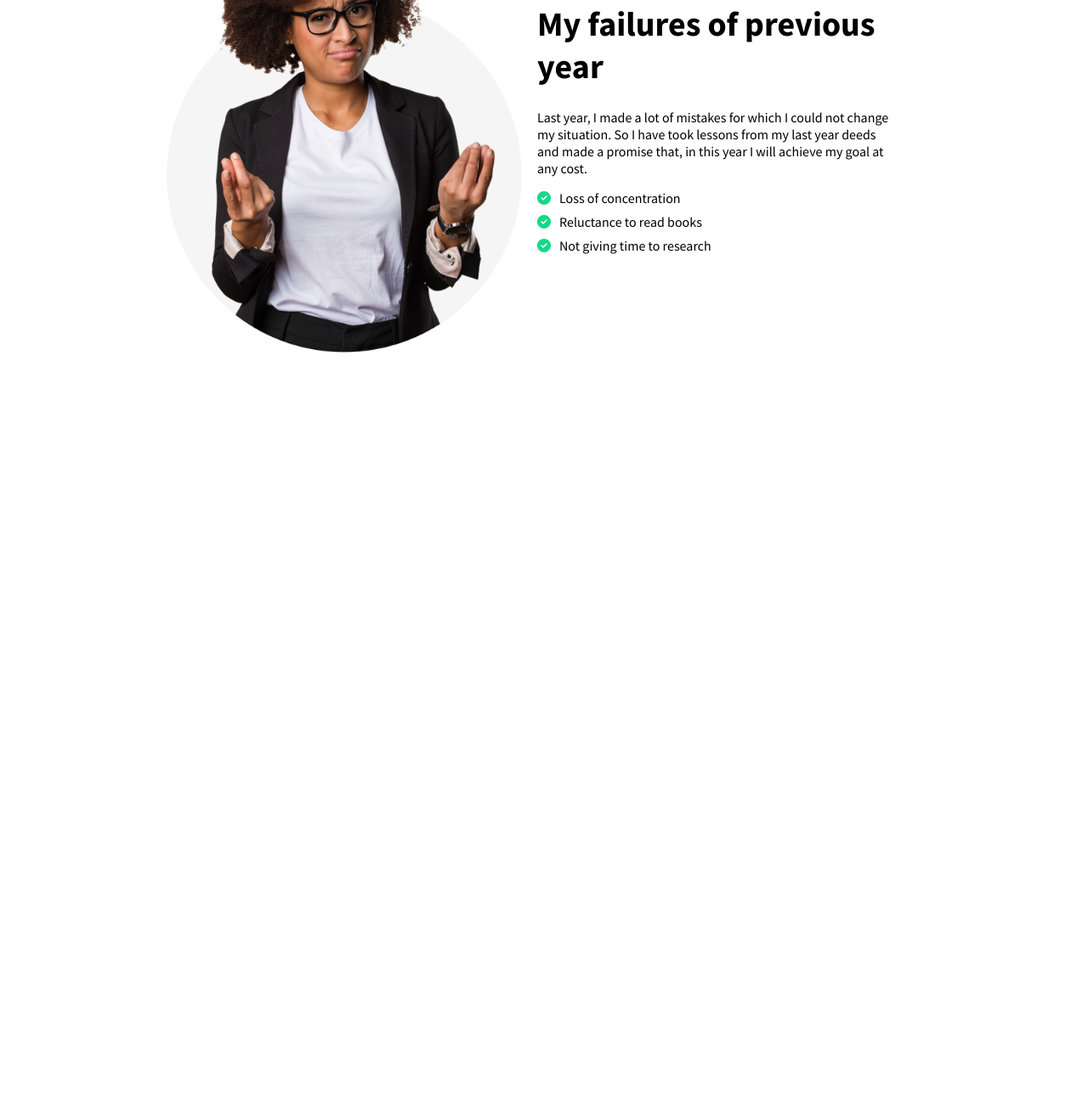
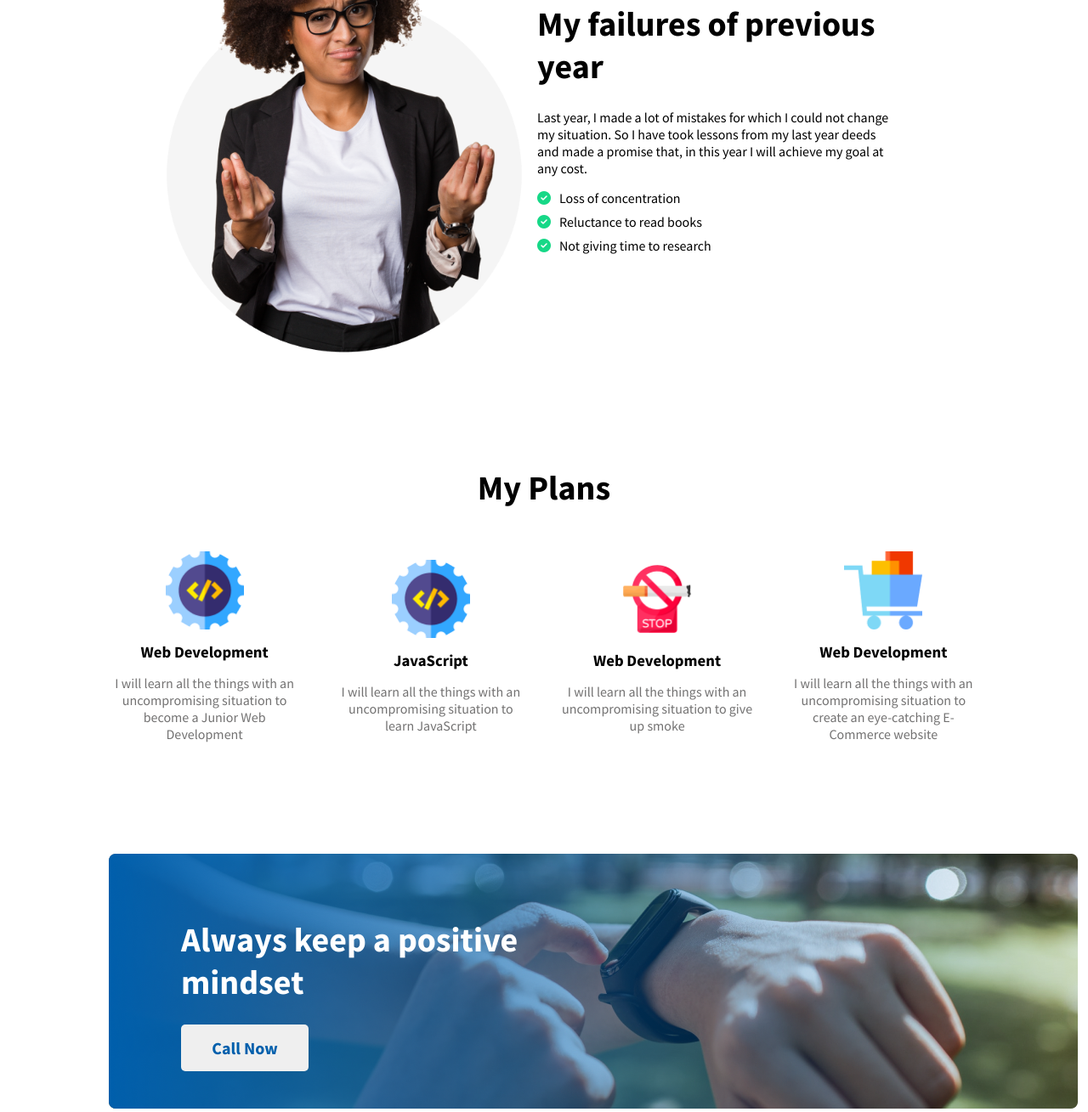
Before and after one commit to MohammadNaiem65/assignment-01, a plain HTML site: page index.html in a window 1280 px wide. Shown: the part 1058-2367 px from the top of the page at 85% size. Before the commit the page ends 1477 px from the top, so only its background shows below. Drawn offline with Linux system fonts and the light colour scheme.

Commit message:
completed the contact section

```diff
--- a/index.html
+++ b/index.html
@@ -27,20 +27,56 @@
     </div>
     <!-- Main Body -->
     <div class="body">
+        <!-- Failure Section -->
         <div class="failure-section">
             <div>
                 <img src="images/person.png" alt="">
             </div>
             <div class="failure-details">
-                <h2 class="failure-title">My failures of previous year</h2>
+                <h2 class="failure-title title">My failures of previous year</h2>
                 <p>Last year, I made a lot of mistakes for which I could not change my situation. So I have took lessons
                     from my last year deeds and made a promise that, in this year I will achieve my goal at any cost.
                 </p>
                 <div class="failures">
-                   <p><i class="fa-solid fa-circle-check"></i>Loss of concentration</p>
-                   <p><i class="fa-solid fa-circle-check"></i>Reluctance to read books</p>
-                   <p><i class="fa-solid fa-circle-check"></i>Not giving time to research</p>
+                    <p><i class="fa-solid fa-circle-check"></i>Loss of concentration</p>
+                    <p><i class="fa-solid fa-circle-check"></i>Reluctance to read books</p>
+                    <p><i class="fa-solid fa-circle-check"></i>Not giving time to research</p>
                 </div>
+            </div>
+        </div>
+        <!-- Plans Section -->
+        <div class="my-plans">
+            <h2 class="title">My Plans</h2>
+            <div class="plans">
+                <div class="plan">
+                    <img src="images/icons/web.png" alt="">
+                    <h3 class="plan-title">Web Development</h3>
+                    <p>I will learn all the things with an uncompromising situation to become a Junior Web Development</p>
+                </div>
+                <div class="plan">
+                    <img src="images/icons/web.png" alt="">
+                    <h3 class="plan-title">JavaScript</h3>
+                    <p>I will learn all the things with an uncompromising situation to learn JavaScript</p>
+                </div>
+                <div class="plan">
+                    <img src="images/icons/smoke.png" alt="">
+                    <h3 class="plan-title">Web Development</h3>
+                    <p>I will learn all the things with an uncompromising situation to give up smoke</p>
+                </div>
+                <div class="plan">
+                    <img src="images/icons/ecom.png" alt="">
+                    <h3 class="plan-title">Web Development</h3>
+                    <p>I will learn all the things with an uncompromising situation to create an eye-catching E-Commerce website</p>
+                </div>
+            </div>
+        </div>
+        <!-- Contact Section -->
+        <div class="contact">
+            <img src="images/watch.png" alt="">
+            <img class="gradient" src="images/gradient.png" alt="">
+            <div class="contact-details">
+                <h2 class="title">Always keep a positive<br> mindset</h2>
+                <button class="contact">Call Now</button>
             </div>
         </div>
     </div>
--- a/styles/styles.css
+++ b/styles/styles.css
@@ -53,7 +53,8 @@
     justify-content: space-between;
     align-items: center;
 }
-.failure-section div img{
+
+.failure-section div img {
     width: 450px;
     margin-left: 50px;
 }
@@ -65,8 +66,11 @@
 }
 
 .failure-section .failure-details .failure-title {
+    margin-bottom: 25px;
+}
+
+.title {
     font-size: 40px;
-    margin-bottom: 25px;
 }
 
 .failure-section .failure-details .failures {
@@ -78,3 +82,73 @@
     margin-right: 10px;
     margin-bottom: 10px;
 }
+
+.my-plans {
+    margin-top: 130px;
+}
+
+.my-plans .title {
+    text-align: center;
+    margin-bottom: 50px;
+}
+
+.my-plans .plans {
+    display: flex;
+    justify-content: space-between;
+}
+
+.my-plans .plans .plan {
+    width: 22%;
+    display: flex;
+    flex-direction: column;
+    justify-content: center;
+    align-items: center;
+}
+
+.my-plans .plans .plan img {
+    width: 92px;
+    height: 92px;
+}
+
+.my-plans .plans .plan .plan-title {
+    margin: 15px 0;
+}
+
+.my-plans .plans .plan p {
+    color: #737272;
+    text-align: center;
+}
+
+.contact {
+    margin-top: 130px;
+    position: relative;
+}
+
+.contact .gradient {
+    position: absolute;
+    top: 0;
+    left: 0;
+}
+
+.contact .contact-details {
+    margin: 60px;
+    position: absolute;
+    left: 25px;
+    top: 17px;
+}
+
+.contact .contact-details .title {
+    color: #fff;
+}
+
+.contact .contact-details .contact {
+    width: 150px;
+    padding: 15px 25px;
+    color: #005FAC;
+    font-weight: 600;
+    font-size: 20px;
+    border: 0;
+    border-radius: 5px;
+    margin-top: 25px;
+    cursor: pointer;
+}
```
Also changed, not shown: images/icons/check.png (deleted).
